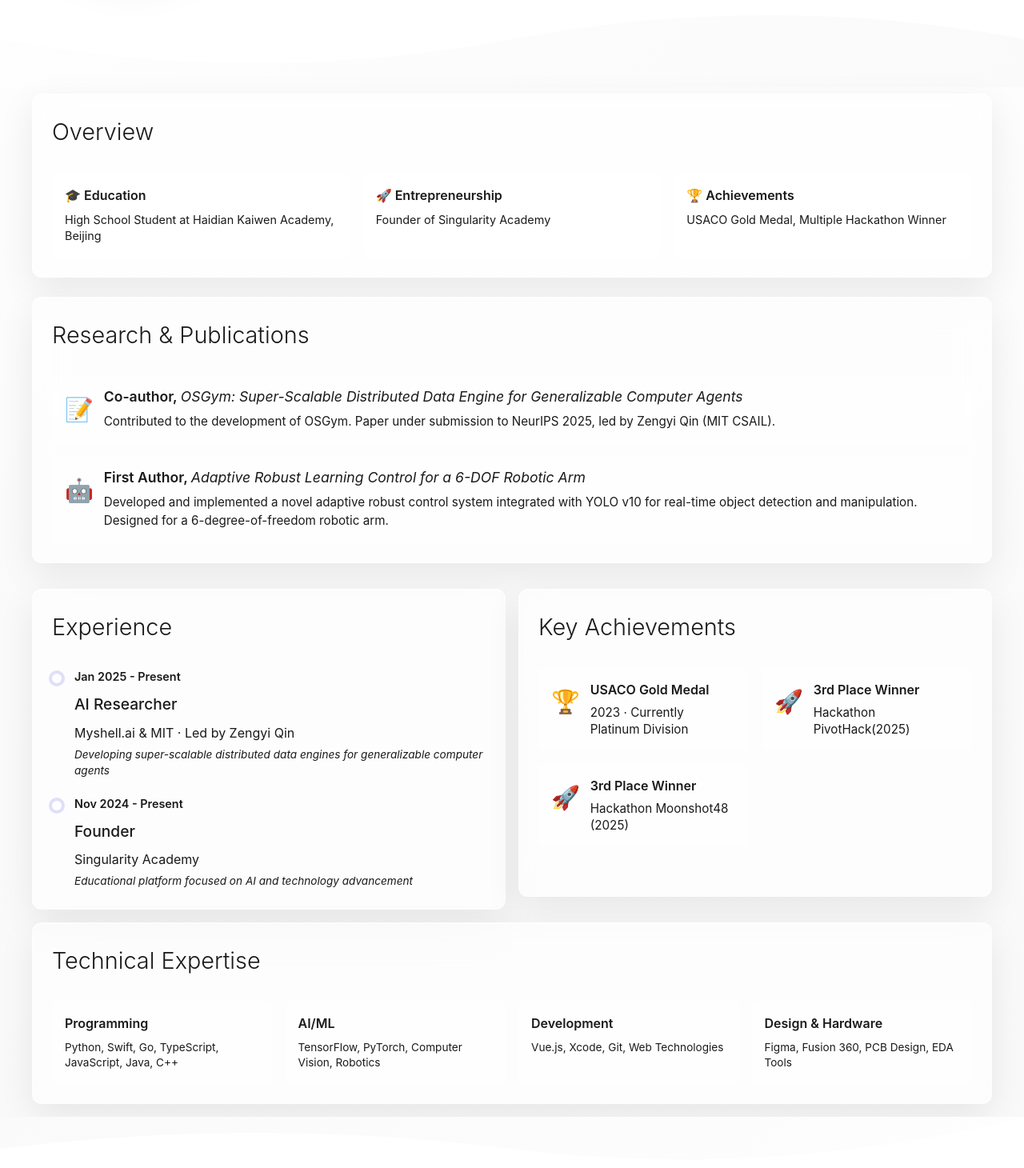
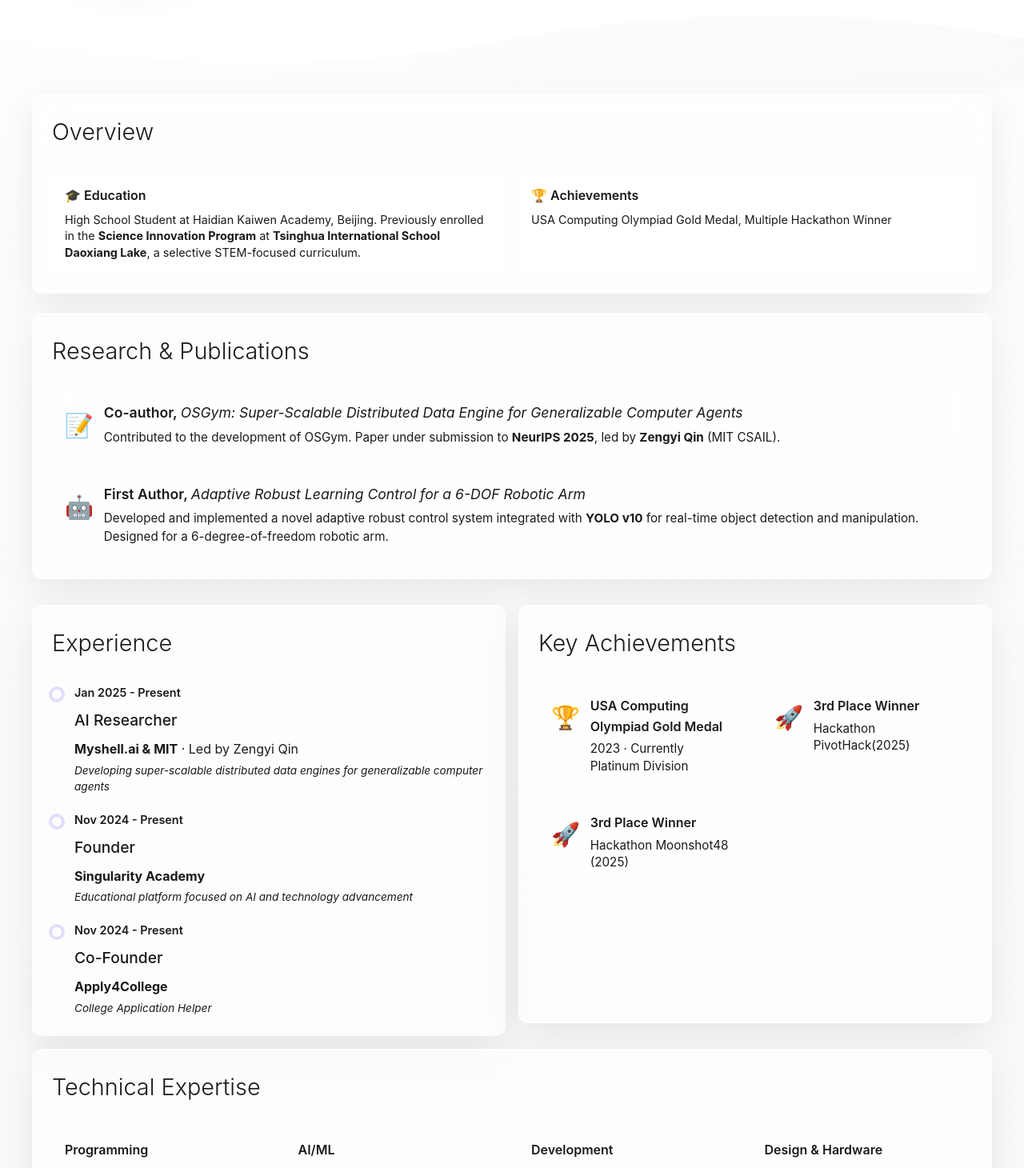
Before and after one commit to JiaceZhao/Photo-Gallery-by-Jiace-Zhao, a Vue app in the folder art-portfolio/: page /about in a window 1280 px wide. Shown: the part 440-1900 px from the top of the page at 80% size. Built offline with nearby package versions, Linux system fonts and the light colour scheme.

Commit message:
feat : update about

```diff
--- a/art-portfolio/src/views/AboutView.vue
+++ b/art-portfolio/src/views/AboutView.vue
@@ -50,15 +50,11 @@
             <div class="overview-grid">
               <div class="overview-item">
                 <h3>🎓 Education</h3>
-                <p>High School Student at Haidian Kaiwen Academy, Beijing</p>
-              </div>
-              <div class="overview-item">
-                <h3>🚀 Entrepreneurship</h3>
-                <p>Founder of Singularity Academy</p>
+                <p>High School Student at Haidian Kaiwen Academy, Beijing. Previously enrolled in the <strong>Science Innovation Program</strong> at <strong>Tsinghua International School Daoxiang Lake</strong>, a selective STEM-focused curriculum.</p>
               </div>
               <div class="overview-item">
                 <h3>🏆 Achievements</h3>
-                <p>USACO Gold Medal, Multiple Hackathon Winner</p>
+                <p>USA Computing Olympiad Gold Medal, Multiple Hackathon Winner</p>
               </div>
             </div>
           </div>
@@ -107,6 +103,15 @@
                     <p class="role-desc">Educational platform focused on AI and technology advancement</p>
                   </div>
                 </div>
+                <div class="timeline-item">
+                  <div class="timeline-marker"></div>
+                  <div class="timeline-content">
+                    <div class="timeline-year">Nov 2024 - Present</div>
+                    <h3>Co-Founder</h3>
+                    <p><strong>Apply4College</strong></p>
+                    <p class="role-desc">College Application Helper</p>
+                  </div>
+                </div>
               </div>
             </div>
 
@@ -116,7 +121,7 @@
                 <div class="achievement-item">
                   <div class="achievement-icon">🏆</div>
                   <div class="achievement-content">
-                    <h4>USACO Gold Medal</h4>
+                    <h4>USA Computing Olympiad Gold Medal</h4>
                     <p>2023 · Currently Platinum Division</p>
                   </div>
                 </div>
@@ -580,6 +585,28 @@
   font-style: italic;
 }
 
+// Strong text styling
+strong {
+  font-weight: 700 !important;
+  color: #1a1a1a !important;
+}
+
+// Ensure strong tags work in all contexts
+.overview-item strong,
+.research-content strong,
+.timeline-content strong,
+.achievement-content strong,
+.glass-card strong {
+  font-weight: 700 !important;
+  color: #1a1a1a !important;
+}
+
+// Specifically target paragraph strong tags
+p strong {
+  font-weight: 700 !important;
+  color: #1a1a1a !important;
+}
+
 // Timeline
 .timeline {
   position: relative;
```
